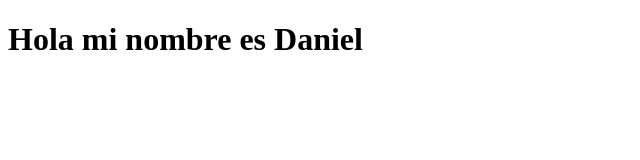
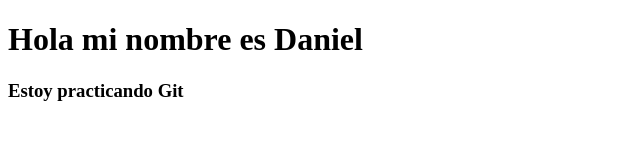
Before and after one commit to constelacion77/Prueba-de-repositorio, a plain HTML site: page index.html in a window 1280 px wide. Shown: the whole page, without its empty margins (0-640 px from the left). Drawn offline with Linux system fonts and the light colour scheme.

Commit message:
Update index.html
Primer cambio en la rama principal

```diff
--- a/index.html
+++ b/index.html
@@ -8,5 +8,6 @@
 </head>
 <body>
     <h1>Hola mi nombre es Daniel</h1>
+    <h3>Estoy practicando Git</h3>
 </body>
 </html>
```
